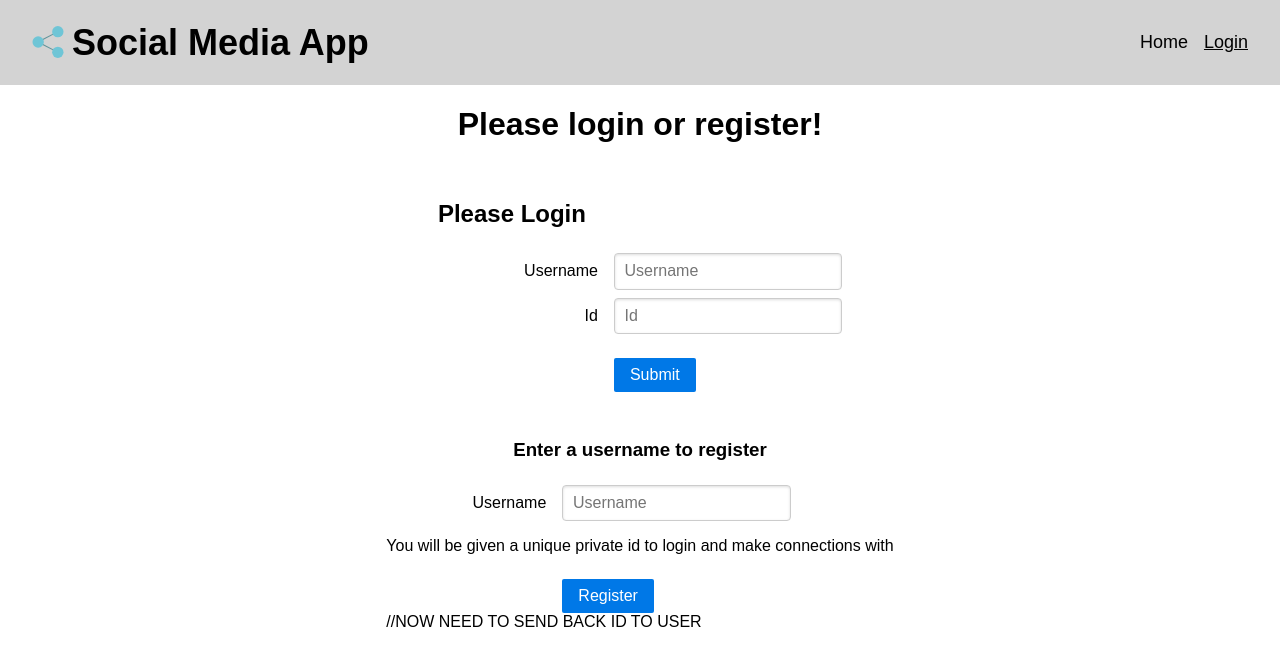
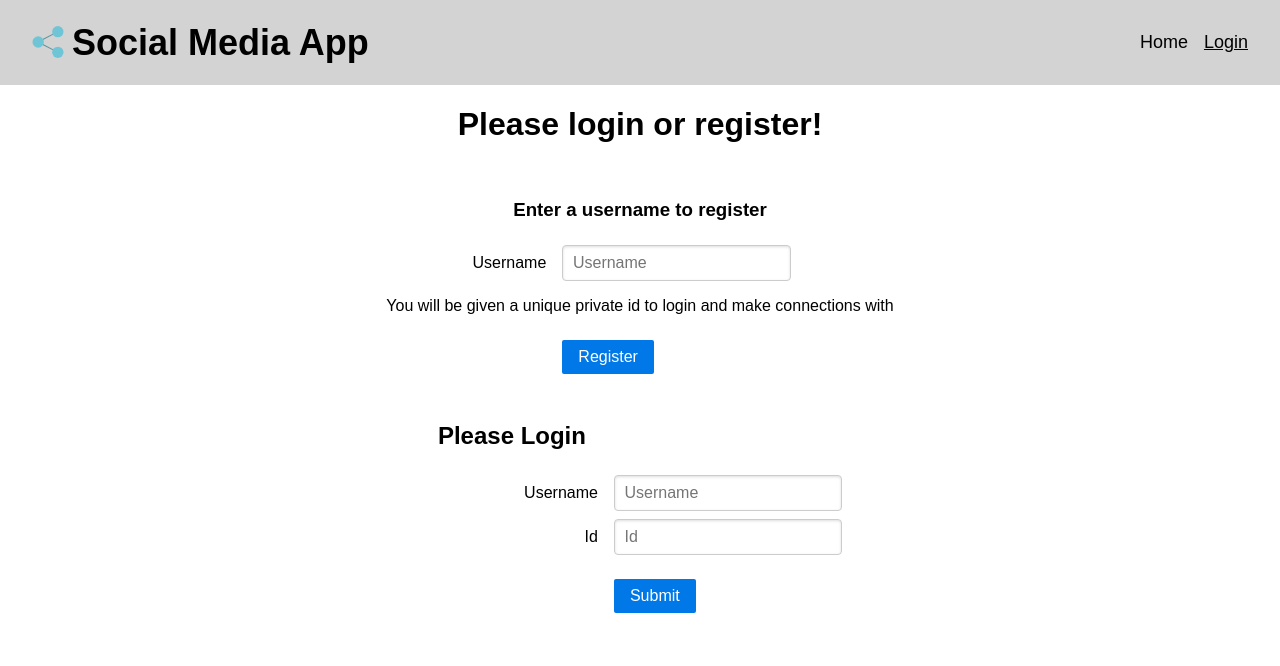
Before and after one commit to ashi-kamra/assignment5, a Vue app: page /login in a window 1280 px wide. Shown: the top 666 px of the page. Built offline with nearby package versions, Linux system fonts and the light colour scheme; no server answers.

Commit message:
hiding comments

```diff
--- a/client/components/Login/RegisterForm.vue
+++ b/client/components/Login/RegisterForm.vue
@@ -27,8 +27,6 @@ async function register() {
       <div class="pure-controls">
         <button type="submit" class="pure-button pure-button-primary">Register</button>
       </div>
-
-      //NOW NEED TO SEND BACK ID TO USER
     </fieldset>
   </form>
 </template>
--- a/client/views/LoginView.vue
+++ b/client/views/LoginView.vue
@@ -6,7 +6,7 @@ import RegisterForm from "@/components/Login/RegisterForm.vue";
 <template>
   <main class="column">
     <h1>Please login or register!</h1>
+    <RegisterForm />
     <LoginForm />
-    <RegisterForm />
   </main>
 </template>
```
